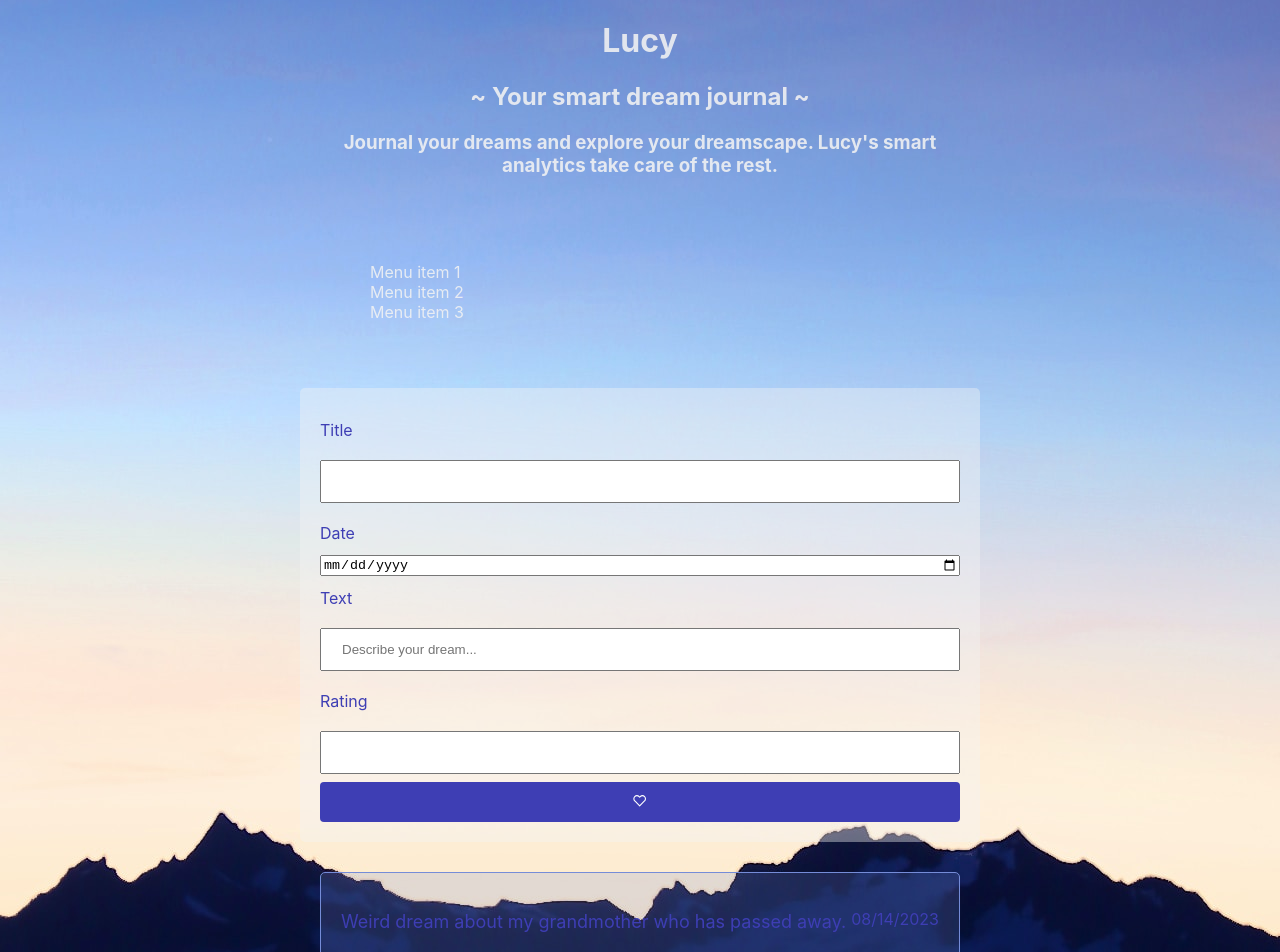
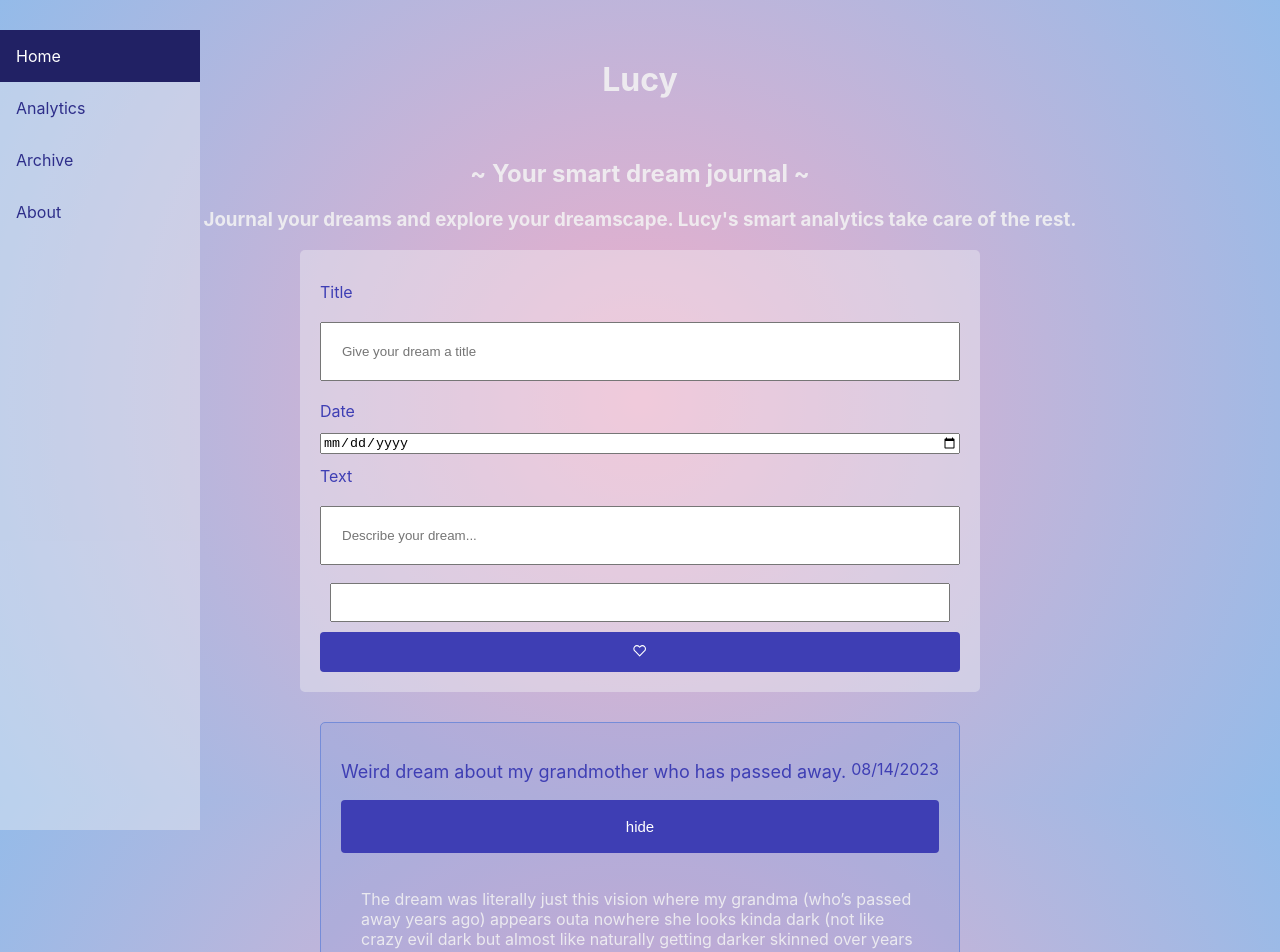
Before and after one commit to annikapalm/lucy, a React (Create React App) app: page / in a window 1280 px wide. Shown: the top 952 px of the page. Built offline with nearby package versions, Linux system fonts and the light colour scheme.

Commit message:
Navigation bar, buttons for collapsing
Added new navigation bar styling, new background and refined form styling. Introduced buttons in dream containers for collapsing content.

```diff
--- a/src/App.css
+++ b/src/App.css
@@ -1,6 +1,10 @@
+@import url('https://fonts.googleapis.com/css?family=Open+Sans');
+
 body, html {
   height: 100%;
-  background: url(../public/jordan-steranka-JPdapbV4C6Q-unsplash.jpg) no-repeat center center fixed;
+  /*background: url(../public/chong-wei-oMcTmNHclZI-unsplash.jpg) no-repeat center center fixed; */
+  background: rgb(238,174,202);
+  background: radial-gradient(circle, rgba(238,174,202,1) 0%, rgba(148,187,233,1) 100%);
   display: flex;
   justify-content: center;
   box-sizing: border-box;
@@ -9,19 +13,14 @@ body, html {
 .App {
     color: #f2f2f2de;
     height: 100%;
-    width: 50%;
+    /* width: 50%; */
     margin: auto;
-}
-
-.container {
-  display: flex;
-  align-items: center;
-  justify-content: center;
-  flex-direction: column;
 }
 
 h1 {
   text-align: center;
+  margin: 30px;
+  padding: 30px;
 }
 
 h2 {
@@ -32,12 +31,43 @@ h3 {
   text-align: center;
 }
 
-nav {
+/* nav {
   display: flex;
   flex-flow:  column;
   justify-content: flex-start;
   flex-direction: row;
+} */
+
+.sidebar {
+  margin: 0;
+  padding: 0;
+  width: 200px;
+  background-color: rgb(242, 242, 242, .4);
+  position: fixed;
+  height: 100%;
+  overflow: auto;
 }
+
+/* Sidebar links */
+.sidebar a {
+  display: block;
+  color: rgb(46, 46, 138);
+  padding: 16px;
+  text-decoration: none;
+}
+
+/* Active/current link */
+.sidebar a.active {
+  background-color: rgb(33, 33, 100);
+  color: white;
+}
+
+/* Links on mouse-over */
+.sidebar a:hover:not(.active) {
+  background-color: #848181;
+  color: white;
+}
+
 
 ul {
   list-style-type: none;
@@ -50,18 +80,24 @@ form {
   border-radius: 5px;
   background-color: rgb(242, 242, 242, .4);
   padding: 20px;
-  width: 100%;
+  width: 50%;
 }
 
 input[type=text] {
   width: 100%;
-  padding: 12px 20px;
+  padding: 20px;
   margin: 8px 0;
   box-sizing: border-box;
 }
 
+
 input[type=submit]:hover {
   background-color: rgb(46, 46, 138);
+}
+
+.labels{
+  padding: 10px;
+  margin: 10px;
 }
 
 button {
@@ -80,10 +116,18 @@ label {
   color: rgb(62, 62, 180);
 }
 
+.container {
+  display: flex;
+  align-items: center;
+  justify-content: center;
+  flex-direction: column;
+}
+
 .dream_container {
   display: flex;
   flex-direction: column;
   justify-content: center;
+  width: 50%;
 }
 
 .dream_entry {
@@ -111,4 +155,22 @@ label {
 
 .dream_text {
   padding: 20px;
+  /* display: none;
+  overflow: hidden;
+  background-color: #f1f1f1; */
 }
+
+.collapsible {
+  width: 25%;
+  cursor: pointer;
+  padding: 18px;
+  width: 100%;
+  border: none;
+  text-align: lcenter;
+  outline: none;
+  font-size: 15px;
+}
+
+.active, .collapsible:hover {
+  background-color: #ccc;
+}
--- a/src/App.js
+++ b/src/App.js
@@ -1,14 +1,14 @@
 
 import './App.css';
 import dummy_data from './dummy_data.js';
-import React, { useState } from 'react';
+// import React, { useState } from 'react';
 import { FiHeart } from 'react-icons/fi';
 
 
 const FormButton = () => {
   return (
     <button>
-      <FiHeart icon={FiHeart} />
+      <FiHeart/>
     </button>
   );
 };
@@ -22,36 +22,45 @@ function App() {
 
   return (
       <div className='App'>
+
+        <nav className="sidebar">
+            <a className="active" href="#">Home</a>
+              <a href="#">Analytics</a>
+              <a href="#">Archive</a>
+              <a href="#">About</a>
+          </nav>
+
         <header>
           <h1>Lucy </h1>
           <h2>~ Your smart dream journal ~</h2>
           <h3>Journal your dreams and explore your dreamscape. Lucy's smart analytics take care of the rest.</h3>
         </header>
-        <nav className="nav">
-          <ul>
-            <li>Menu item 1</li>
-            <li>Menu item 2</li>
-            <li>Menu item 3</li>
-          </ul>
-        </nav>
+
+
         <div className='container'>
         <form onClick={submitClick}>
           <label>Title</label>
-          <input type="text"></input>
+          <input type="text" placeholder="Give your dream a title"></input>
           <label>Date</label>
           <input type="date"></input>
-          <label>Text</label>
+          <label className ="textInput">Text</label>
           <input type="text" placeholder="Describe your dream..."></input>
-          <label>Rating</label>
-          <input type="text"></input>
+          <input list="labels" className="labels"></input>
+          <datalist id="labels">
+              <option value="Nightmare"/>
+              <option value="Good dream"/>
+              <option value="Special dream"/>
+          </datalist>
+
           <FormButton></FormButton>
-          {/* <button type="submit">Submit</button> */}
+
         </form>
         <div className="dream_container">
           {dummy_data.map((dream, index) => (
             <div className="dream_entry" key={`${dream.title}-${index}`}>
               <p className="dream_title">{dream.title}</p>
               <p className="dream_date">{dream.date}</p>
+              <button type="button" className="collapsible">hide</button>
               <p className="dream_text">{dream.text}</p>
               <p className="dream_rating">{dream.rating}</p>
               </div>
```
Also changed, not shown: src/DreamContainer.js (added), 1 other file (tests, documents, lock files or other folders).
